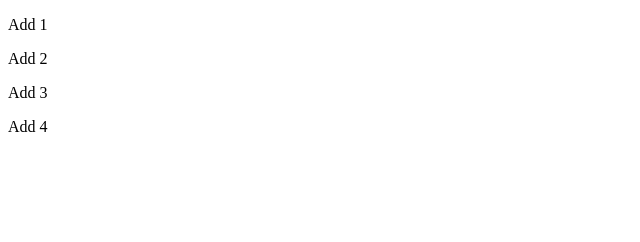
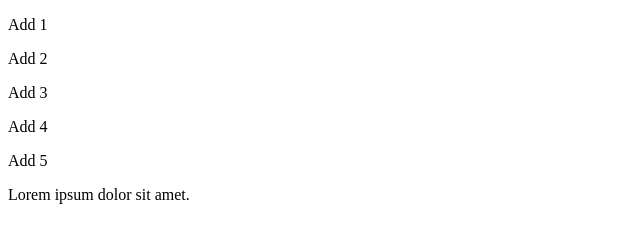
Before and after one commit to Rahmot15/git-practice, a plain HTML site: page index.html in a window 1280 px wide. Shown: the whole page, without its empty margins (0-640 px from the left). Drawn offline with Linux system fonts and the light colour scheme.

Commit message:
commit 2

```diff
--- a/index.html
+++ b/index.html
@@ -11,6 +11,8 @@
         <p>Add 2</p>
         <p>Add 3</p>
         <p>Add 4</p>
+        <p>Add 5</p>
+        <p>Lorem ipsum dolor sit amet.</p>
     </div>
 </body>
 </html>
```
